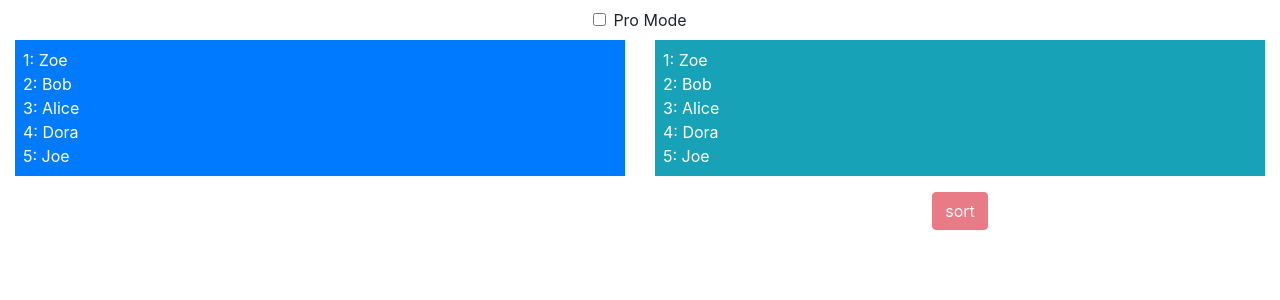
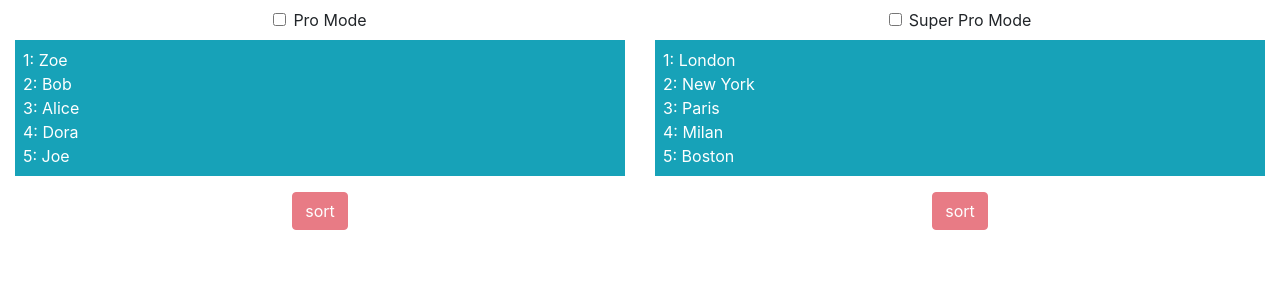
Before and after one commit to mannue/study, a React (Create React App) app in the folder composition/: page / in a window 1280 px wide. Shown: the top 300 px of the page. Built offline with nearby package versions, Linux system fonts and the light colour scheme.

Commit message:
14장 완료!!1

```diff
--- a/composition/src/ActionButton.js
+++ b/composition/src/ActionButton.js
@@ -2,16 +2,34 @@ import React, { Component } from "react";
 import {ProModeContext} from "./ProModeContext";
 
 class ActionButton extends Component {
+    constructor(props) {
+        super(props);
+        this.state = {
+            clickCount: 0,
+        }
+    }
+
+    handleClick = () => {
+        this.setState({
+            clickCount: this.state.clickCount + 1,
+        })
+        this.props.callback();
+    }
+
     render() {
         console.log(JSON.stringify(this.props))
         console.log(`Render ActionButton (${this.props.text}) Component`);
         return (
             <ProModeContext.Consumer>
                 {
-                    contextData =>
-                        <button className={ this.getClasses(contextData.proMode)} onClick={this.props.callback} disabled={ !contextData.proMode}>
+                    contextData => {
+                        if (this.state.clickCount > 1) {
+                            throw new Error("Click Counter Error")
+                        }
+                        return <button className={ this.getClasses(contextData.proMode)} onClick={this.handleClick} disabled={ !contextData.proMode}>
                             {this.props.text}
                         </button>
+                    }
                 }
             </ProModeContext.Consumer>
         );
--- a/composition/src/App.js
+++ b/composition/src/App.js
@@ -60,25 +60,44 @@ const toggleProMode = (event, proMode) =>{
     }
   })
 
+  const toggleSuperMode = (event, proMode) =>
+    setSuperProContextData({
+      ...superProContextData,
+      proMode: !proMode,
+    })
+
+  const [superProContextData, setSuperProContextData] = useState({
+    proMode: false,
+    toggleProMode: toggleSuperMode,
+  })
 
 
   return (
       <div className="container-fluid">
+        <div className="row">
+          <div className="col-6 text-center p-2">
             <ProModeContext.Provider value={ proContextData}>
-          <div className="row">
-            <div className="col-12 text-center p-2">
               <ProModeToggle label="Pro Mode"/>
+            </ProModeContext.Provider>
+          </div>
+          <div className="col-6 text-center p-2">
+            <ProModeContext.Provider value={ superProContextData}>
+              <ProModeToggle label="Super Pro Mode"/>
+            </ProModeContext.Provider>
           </div>
         </div>
         <div className="row">
           <div className="col-6">
-              <GeneralList list={names} theme="primary" />
+            <ProModeContext.Provider value={ proContextData}>
+              <SortedList list={names}/>
+            </ProModeContext.Provider>
           </div>
           <div className="col-6">
-              <SortedList list={names}/>
+            <ProModeContext.Provider value={ superProContextData}>
+              <SortedList list={cities}/>
+            </ProModeContext.Provider>
           </div>
         </div>
-        </ProModeContext.Provider>
       </div>
   );
 }
--- /dev/null
+++ b/composition/src/ErrorBoundary.js
@@ -0,0 +1,38 @@
+import React, {Component, Fragment} from 'react';
+
+class ErrorBoundary extends Component {
+    constructor(props) {
+        super(props);
+        this.state = {
+            errorThrown: false,
+        }
+    }
+
+    componentDidCatch(error, info) {
+        console.log("conponentDidCatch")
+        this.setState({
+            errorThrown: true
+        })
+    }
+
+    render() {
+        return (
+            <Fragment>
+                {
+                    console.log("render")
+                }
+                {
+                    this.state.errorThrown &&
+                        <h3 className="bg-danger text-white text-center m-2 p-2">
+                            Error Detected
+                        </h3>
+                }
+                {
+                    this.props.children
+                }
+            </Fragment>
+        );
+    }
+}
+
+export default ErrorBoundary;
--- a/composition/src/ProModeToggle.js
+++ b/composition/src/ProModeToggle.js
@@ -1,21 +1,17 @@
-import React, {Component} from 'react';
+import React, {useContext} from 'react';
 import {ProModeContext} from "./ProModeContext";
 
-export class ProModeToggle extends Component {
-    render() {
-        return <ProModeContext.Consumer>
-            {
-                contextData => (
-                    <div className="form-check">
-                        <input type="checkbox" className="form-check-input"
-                        value={ contextData.proMode}
-                        onChange={ (e)=> contextData.toggleProMode(e,contextData.proMode) }/>
-                        <label className="form-check-label">
-                            { this.props.label }
-                        </label>
-                    </div>
-                )
-            }
-        </ProModeContext.Consumer>
-    }
+export function ProModeToggle(props) {
+    //static contextType = ProModeContext
+    const context = useContext(ProModeContext);
+
+    return (<div className="form-check">
+        <input type="checkbox" className="form-check-input"
+               value={ context.proMode}
+               onChange={ (e)=> context.toggleProMode(e,context.proMode) }/>
+        <label className="form-check-label">
+            { props.label }
+        </label>
+    </div>)
+
 }
--- a/composition/src/SortedList.js
+++ b/composition/src/SortedList.js
@@ -1,6 +1,7 @@
 import React, { Component } from "react";
 import GeneralList from "./GeneralList";
 import ActionButton from "./ActionButton";
+import ErrorBoundary from "./ErrorBoundary";
 
 class SortedList extends Component {
     constructor(props) {
@@ -23,6 +24,7 @@ class SortedList extends Component {
     render() {
         return (
             <div>
+                <ErrorBoundary>
                     <GeneralList list={this.getList()} theme="info" />
                     <div className="text-center m-2">
                         <ActionButton
@@ -31,6 +33,7 @@ class SortedList extends Component {
                             callback={this.toggleSort}
                         />
                     </div>
+                </ErrorBoundary>
             </div>
         );
     }
```
Also changed, not shown: 1 other file (tests, documents, lock files or other folders). Lines whose indentation alone changed are shown as unchanged.
